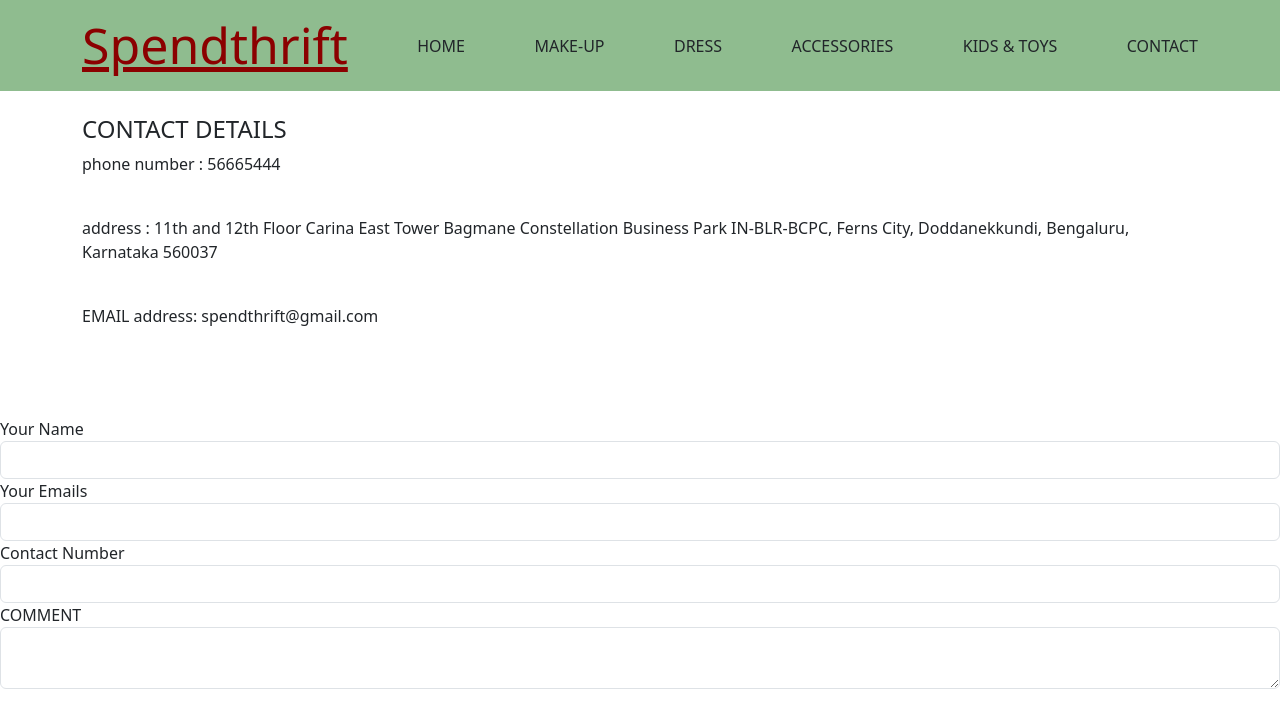
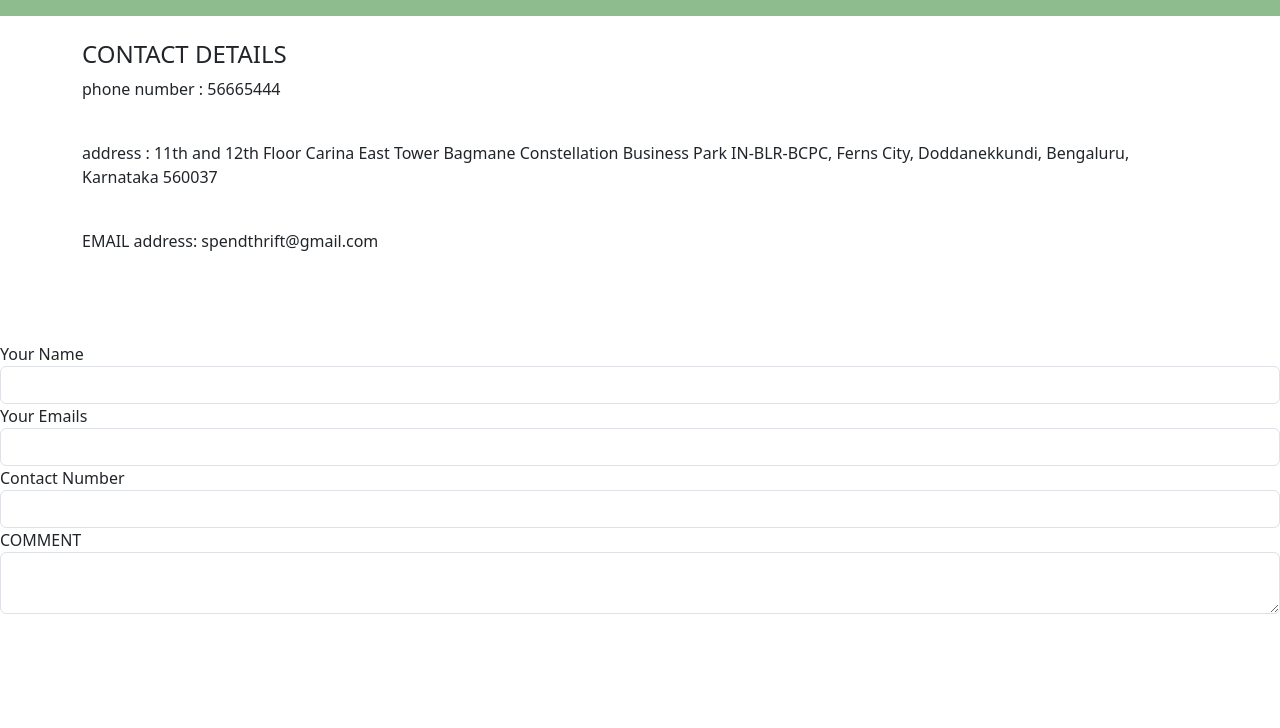
Before and after one commit to sakshikishore13/HTML-and-CSS-project-, a plain HTML site: page contact.html in a window 1280 px wide. Drawn offline with nearby package versions, Linux system fonts and the light colour scheme.

Commit message:
Update contact.html

```diff
--- a/contact.html
+++ b/contact.html
@@ -6,15 +6,7 @@
     </head>
     <body>
         <nav class="navbar navbar-expand-lg" style="background-color: darkseagreen;">
-       <div class="container">
-        <a class=" nav-brand" style="color: darkred; font-size: 50px;"> Spendthrift</a>
-    <a class=" nav-link" href="index.html" > HOME</a>
-    <a class="nav-link" href="makeupsection.html" > MAKE-UP</a>
-    <a class="nav-link" href="dresses section.html"> DRESS</a>
-    <a class="nav-link" href="accessories section.html"> ACCESSORIES</a>
-    <a class=" nav-link" href="kids and toys section.html"> KIDS & TOYS</a>
-    <a class="nav-link active" href="contact.html"> CONTACT</a>
-    </div>
+
         </nav>
         <div class="container">
             <br>
```
